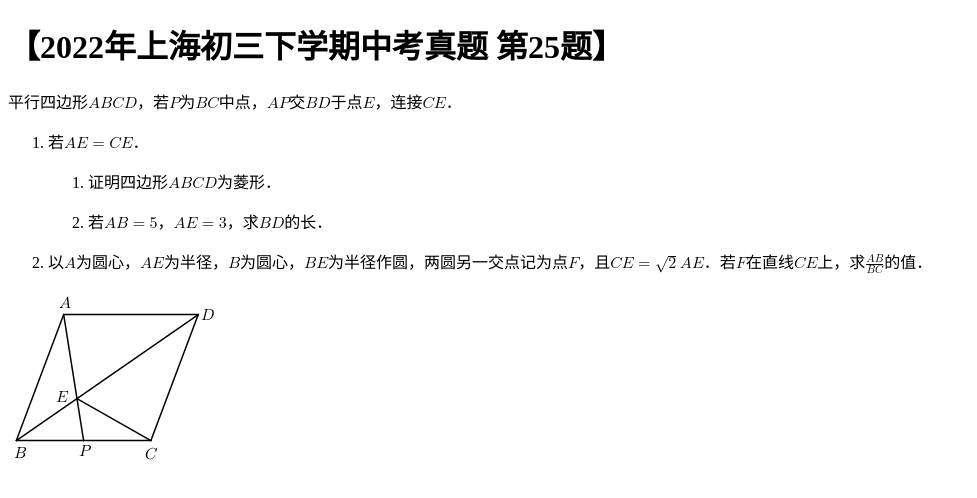
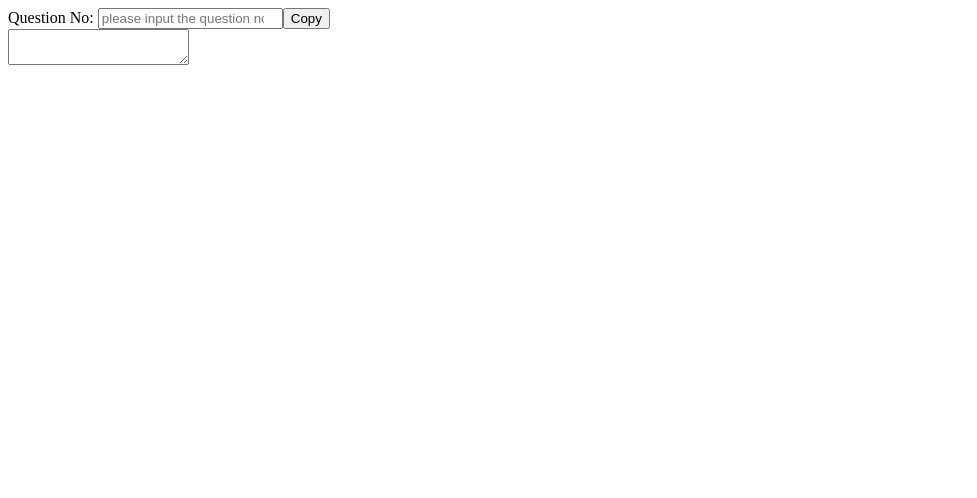
Before and after one commit to Mickey1992/math-problem-library, a React (Vite) app: page / in a window 1280 px wide. Shown: the top 498 px of the page, without its empty margins (0-977 px from the left). Built offline with nearby package versions, Linux system fonts and the light colour scheme.

Commit message:
generate code to extract html code of problem with user input

```diff
--- a/src/App.tsx
+++ b/src/App.tsx
@@ -1,3 +1,4 @@
+import AddProblem from "./components/AddProblem";
 import Problem from "./components/Problem";
 import ProblemList from "./components/ProblemList";
 
@@ -39,8 +40,9 @@ const MATH_PROBLEMS = [
 function App() {
 	return (
 		<div>
-			<Problem {...MATH_PROBLEMS[0]} />
+			{/* <Problem {...MATH_PROBLEMS[0]} /> */}
 			{/* <ProblemList problems={MATH_PROBLEMS} /> */}
+			<AddProblem />
 		</div>
 	);
 }
--- /dev/null
+++ b/src/components/AddProblem.tsx
@@ -0,0 +1,64 @@
+import { useState, useRef } from "react";
+
+export default function AddProblem() {
+	const [questionNo, setQuestionNo] = useState("");
+
+	const setTimeoutRef = useRef<number | undefined>(undefined);
+
+	function handleQuestionNoChange(
+		event: React.ChangeEvent<HTMLInputElement>
+	) {
+		clearTimeout(setTimeoutRef.current as number);
+		setTimeoutRef.current = setTimeout(() => {
+			console.log(`questionNo: ${event.target.value}`);
+			setTimeoutRef.current = undefined;
+			setQuestionNo(event.target.value);
+		}, 1000);
+	}
+
+	function handleCopy() {
+		navigator.clipboard.writeText(extractCode ?? "");
+	}
+
+	const extractCode = questionNo
+		? `
+        const button = document.createElement("button");
+        button.textContent = "copy html code of this problem";
+        button.style="background-color: red";
+        button.addEventListener("click", function () {
+            const html = document.querySelector(".element-question[data-index=\\"${questionNo}\\"]").outerHTML;
+            navigator.clipboard.writeText(html);
+        });
+
+        document.querySelector(".element-question[data-index=\\"${questionNo}\\"]").querySelector(".element-question-header").append(button);
+        `
+		: undefined;
+
+	` document.body.addEventListener("click", function () { \n
+            let html = document.querySelector(".element-question[data-index=\\"${questionNo}\\"]").outerHTML; \n
+            navigator.clipboard.writeText(html)；`;
+
+	`document.body.addEventListener("click", function () {
+		let html = document.querySelector(".element-question[data-index=\\"${questionNo}\\"]").outerHTML;
+		navigator.clipboard.writeText(html);
+	});`;
+
+	return (
+		<>
+			<div>
+				<label>Question No: </label>
+				<input
+					type="number"
+					onChange={handleQuestionNoChange}
+					placeholder="please input the question no. here"
+				/>
+				{extractCode && <pre>{extractCode}</pre>}
+				<button onClick={handleCopy}>Copy</button>
+			</div>
+
+			<div>
+				<textarea />
+			</div>
+		</>
+	);
+}
```
